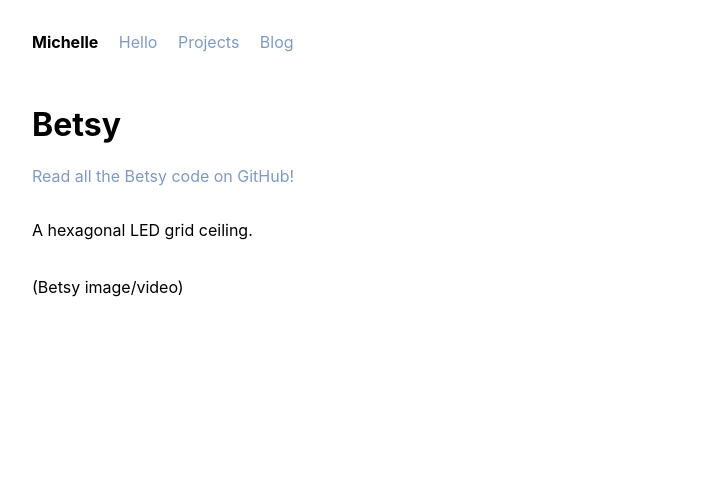
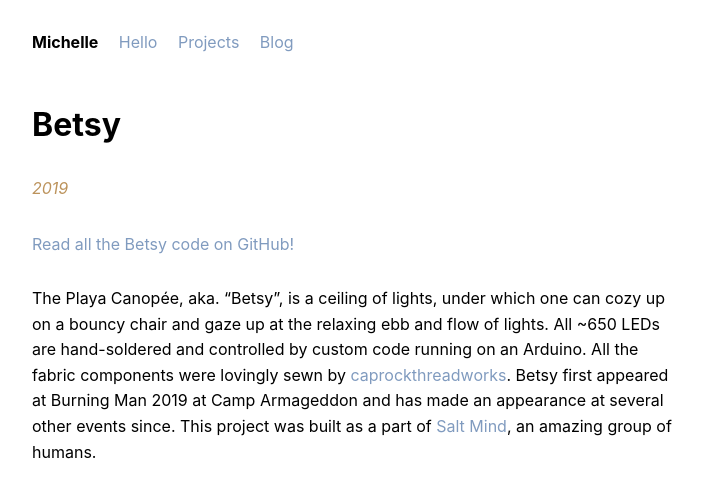
Before and after one commit to michellesh/michellesh, a Jekyll site: the page built from _projects/betsy.md, in a window 1280 px wide. Shown: the top 477 px of the page, without its empty margins (283-986 px from the left). Built offline with Jekyll 4.4.1, drawn with Linux system fonts in a browser that asks for light colours; grey boxes are pictures that could not be loaded.

Commit message:
Add words to Betsy project page

```diff
--- a/_layouts/project.html
+++ b/_layouts/project.html
@@ -2,6 +2,8 @@
 layout: default
 ---
 <h1>{{ page.name }}</h1>
+
+<p class="date">{{ page.year }}</p>
 
 {% if page.github %}
   <a href="{{ page.github }}" target="_blaank">Read all the {{ page.name }} code on GitHub!</a>
--- a/_projects/betsy.md
+++ b/_projects/betsy.md
@@ -3,7 +3,56 @@ name: Betsy
 project-id: betsy
 year: 2019
 github: https://github.com/michellesh/led-ceiling
+image-dir: /assets/images/betsy/
+images-column-1:
+  -
+    filename: betsy.gif
+    title: Glittering in the wind
+  -
+    filename: ibex.jpg
+    title: Betsy in Ibex, UT
+  -
+    filename: first-time-turning-it-on.jpg
+    title: First time turning on the LEDs
+  -
+    filename: soldering-done.jpg
+    title: Celebrating on the day we finished soldering
+images-column-2:
+  -
+    filename: betsy-illuminate-2020.jpg
+    title: Illuminate 2020, Salt Lake City, UT
+  -
+    filename: cozy-dome.jpg
+    title: Betsy in a cozy geodesic dome
+  -
+    filename: betsy-illuminate-2020-2.jpg
+    title: Illuminate 2020, Salt Lake City, UT
+  -
+    filename: hot-glueing.jpg
+    title: Hot gluing the LEDs to the fabric
 ---
-A hexagonal LED grid ceiling.
 
-(Betsy image/video)
+The Playa Canopée, aka. "Betsy", is a ceiling of lights, under which one can cozy up on a bouncy chair and gaze up at the relaxing ebb and flow of lights. All ~650 LEDs are hand-soldered and controlled by custom code running on an Arduino. All the fabric components were lovingly sewn by [caprockthreadworks](https://www.instagram.com/caprockthreadworks/). Betsy first appeared at Burning Man 2019 at Camp Armageddon and has made an appearance at several other events since. This project was built as a part of [Salt Mind](https://www.instagram.com/saltmindslc/), an amazing group of humans.
+
+<div class='column-container'>
+  <div class='column'>
+    {% for image in page.images-column-1 %}
+      {% assign filename = page.image-dir | append: image.filename %}
+      <img
+        class="fit-image column-img"
+        title="{{ image.title }}"
+        src="{{ filename | relative_url }}"
+      />
+    {% endfor %}
+  </div>
+  <div class='column'>
+    {% for image in page.images-column-2 %}
+      {% assign filename = page.image-dir | append: image.filename %}
+      <img
+        class="fit-image column-img"
+        title="{{ image.title }}"
+        src="{{ filename | relative_url }}"
+      />
+    {% endfor %}
+  </div>
+</div>
--- a/_sass/main.scss
+++ b/_sass/main.scss
@@ -82,6 +82,26 @@ code {
   color: $secondary-color;
 }
 
+.fit-image {
+  width: 100%;
+}
+
+.column-container {
+  display: flex;
+}
+
+.column:not(.column:last-child) {
+  margin-right: 0.5em;
+}
+
+.column {
+  flex: 1 1 0px;
+}
+
+.column-img {
+  margin-bottom: 0.3em;
+}
+
 /* Sticky footer!
  * Thank you: https://css-tricks.com/couple-takes-sticky-footer/
  */
--- /dev/null
+++ b/_sass/phones.scss
@@ -0,0 +1,9 @@
+@media only screen
+  and (min-device-width: 320px)
+  and (max-device-width: 480px)
+  and (-webkit-min-device-pixel-ratio: 2) {
+
+  .column-container {
+    display: block;
+  }
+}
--- a/assets/css/styles.scss
+++ b/assets/css/styles.scss
@@ -1,3 +1,4 @@
 ---
 ---
 @import "main";
+@import "phones";
```
Also changed, not shown: assets/images/betsy/hot-glueing.jpg (added), assets/images/betsy/ibex.jpg (added), 6 other files.
